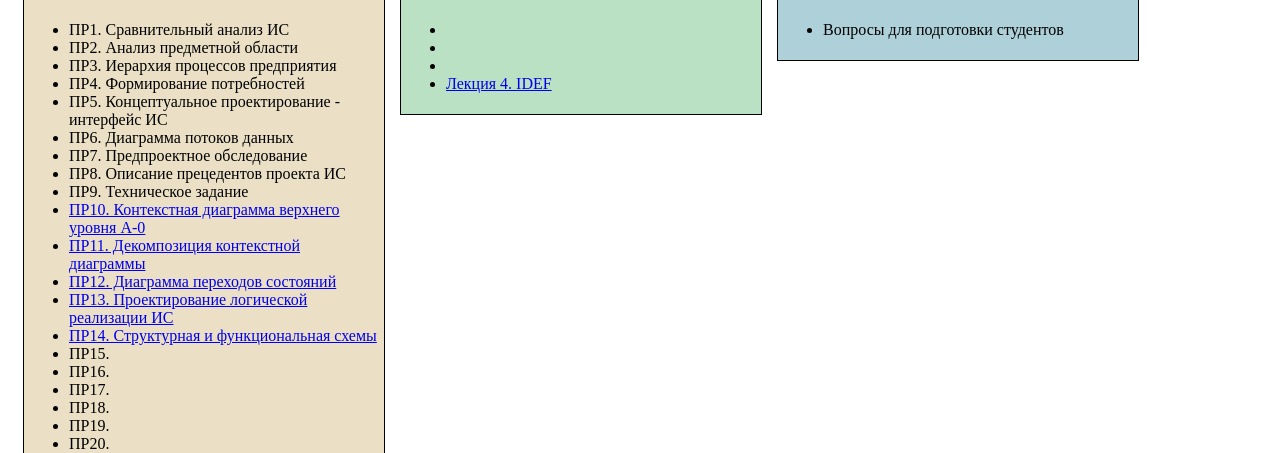
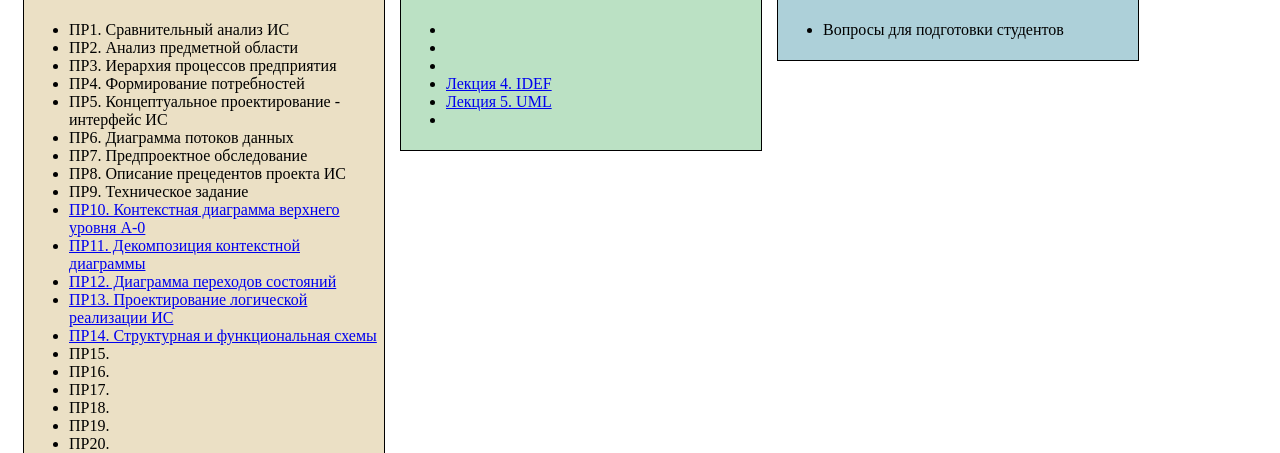
Before and after one commit to mdk05/mdk05.github.io, a plain HTML site: page index.html in a window 1280 px wide. Shown: the part 98-551 px from the top of the page. Drawn offline with Linux system fonts and the light colour scheme.

Commit message:
Update index.html

```diff
--- a/index.html
+++ b/index.html
@@ -76,6 +76,8 @@
          <li></li>
 	 <li></li>
 	 <li><a href="https://drive.google.com/open?id=1bCM4FfBcBSKzdqfwL539Ak8PKE1KS2rB">Лекция 4. IDEF</a></li>
+	 <li><a href="#">Лекция 5. UML</a></li>
+	 <li></li>
         </ul>
 	</div>
     <div id="col3">
```
